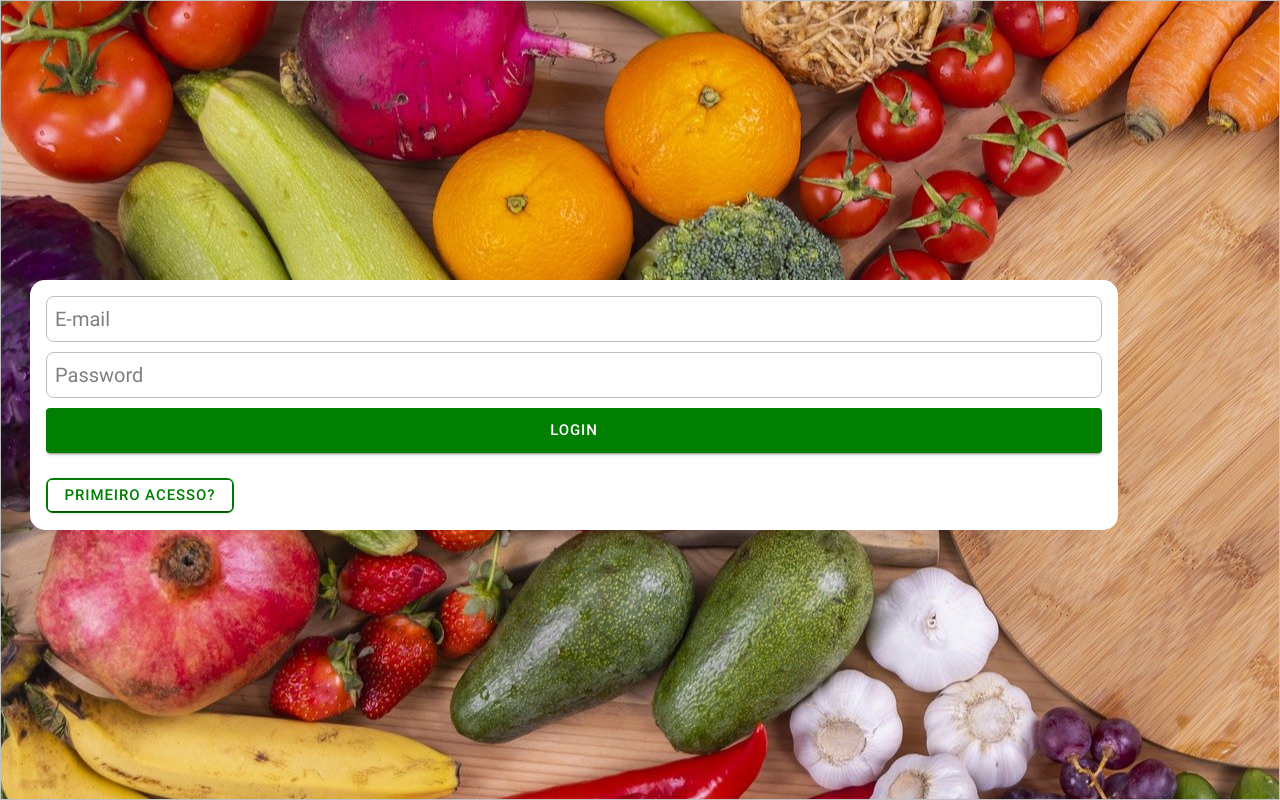
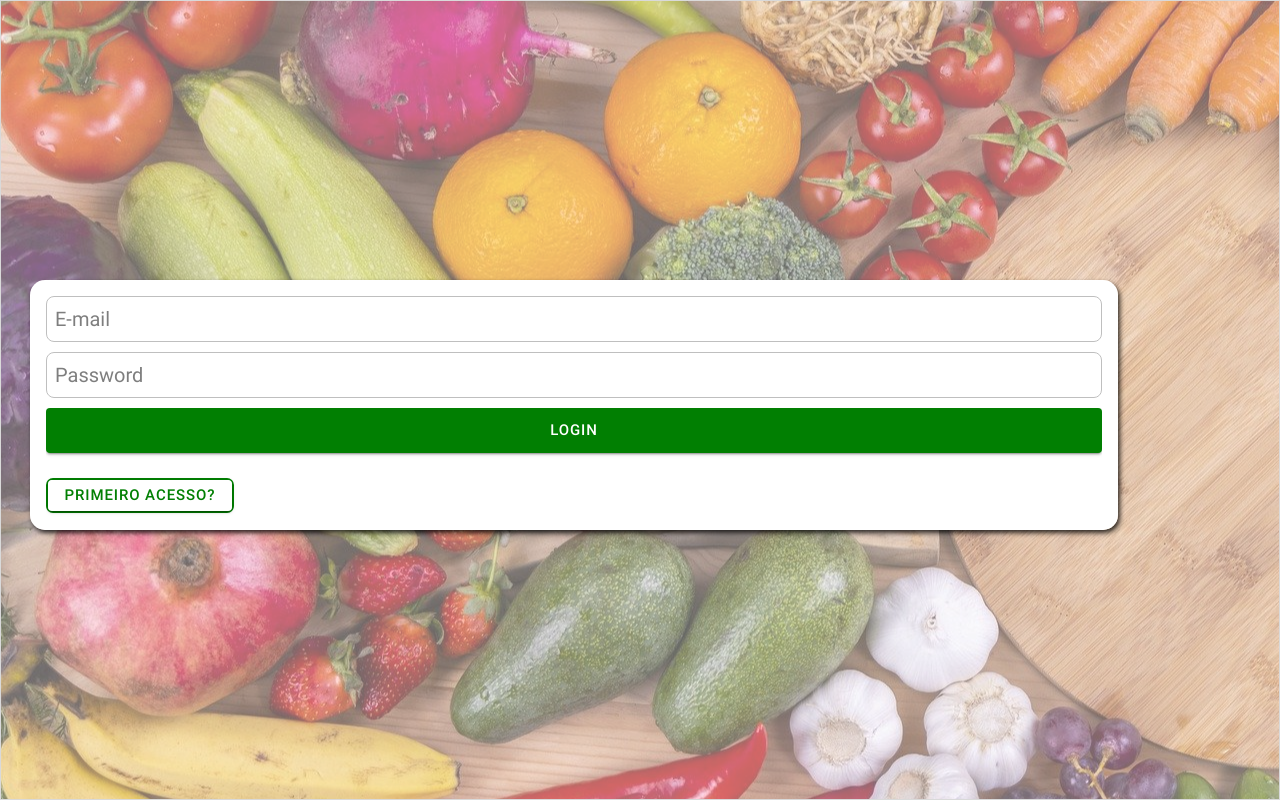
Before and after one commit to OdRavil/NutriApp, a React (Create React App) app: page /login in a window 1280 px wide. Built offline with nearby package versions, Linux system fonts and the light colour scheme; the HTML template or start-up script is replaced by a standard one.

Commit message:
CSS Login

```diff
--- a/src/pages/ListagemAlunos/index.tsx
+++ b/src/pages/ListagemAlunos/index.tsx
@@ -70,7 +70,6 @@ const ListagemAlunos: React.FC<RouteComponentProps> = (props) => {
 
 	const buscar = useCallback(() => {
 		if (!auth?.user?.id) return;
-		console.log("dasdasasddsa");
 		if (auth.user.tipo === TipoUsuario.ADMINISTRADOR) {
 			new AlunoService().listar().then(async (alunos) => {
 				setListaAlunos(
--- a/src/pages/Login/index.css
+++ b/src/pages/Login/index.css
@@ -1,12 +1,13 @@
-.i-l{
-  background-image: url('../../assets/login.jpg');
+.i-l {
+	background-image: url("../../assets/login.jpg");
+	opacity: 0.6;
 	background-repeat: no-repeat;
 	width: 100%;
 	height: 100%;
 	background-position-y: center;
 }
 
-.c-f-l{
+.c-f-l {
 	position: absolute;
 	height: 250px;
 	top: 35%;
@@ -14,9 +15,10 @@
 	width: 85%;
 	border-radius: 15px;
 	overflow: hidden;
+	box-shadow: 2px 3px 5px rgba(0, 0, 0, 0.8);
 }
 
-.i-s-l{
+.i-s-l {
 	border: 1px solid #bfbfbf;
 	border-radius: 8px;
 	padding: 15px;
@@ -24,7 +26,7 @@
 	margin-bottom: 10px;
 }
 
-.l-b-s{
+.l-b-s {
 	--background: #017f02;
 	display: block;
 	margin: 0;
@@ -33,10 +35,10 @@
 	margin-bottom: 25px;
 }
 
-.f-a-b-s{
+.f-a-b-s {
 	border: 2px solid #017f02;
 	border-radius: 7px;
-  --background: #FFF;
+	--background: #fff;
 	color: #017f02;
 	margin: 0;
 	height: 35px;
--- a/src/pages/Login/index.tsx
+++ b/src/pages/Login/index.tsx
@@ -54,7 +54,7 @@ const Login: React.FC<RouteComponentProps> = (props) => {
 	return (
 		<IonPage>
 			<IonImg className="i-l" />
-			<IonContent className="ion-padding c-f-l">
+			<IonContent scrollY={false} className="ion-padding c-f-l">
 				<IonLoading
 					isOpen={showLoading}
 					onDidDismiss={() => setShowLoading(false)}
```
Lines whose indentation alone changed are shown as unchanged.
